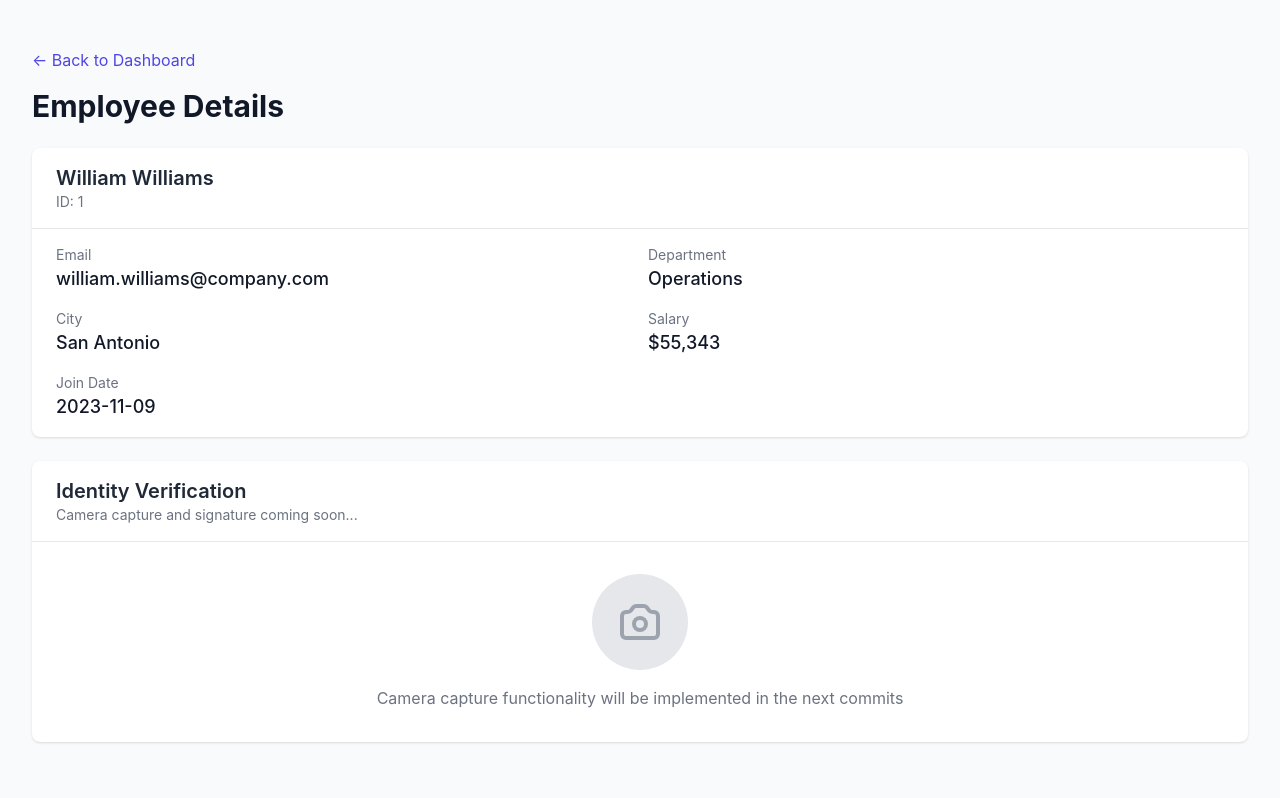
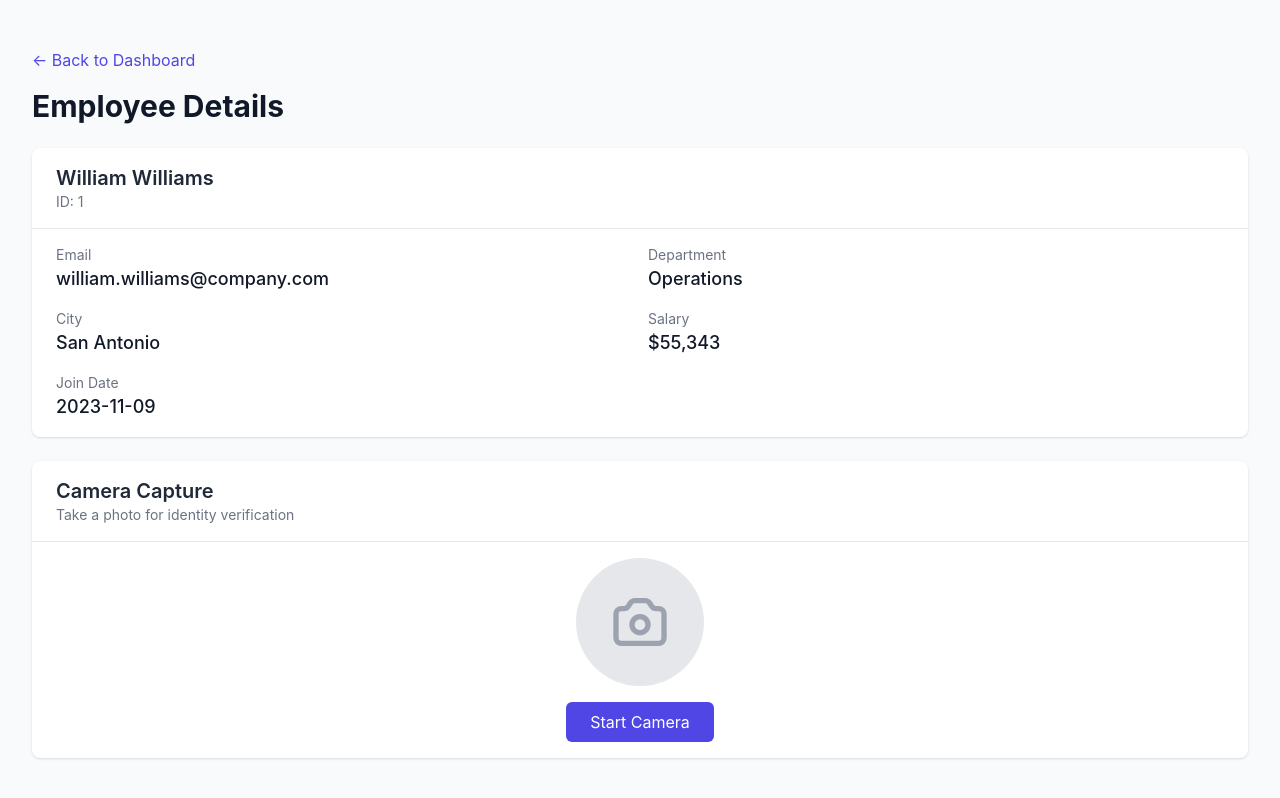
Before and after one commit to Sandruez/-Employee-Insights-Dashboard, a React (Create React App) app: page /details/1 in a window 1280 px wide. Shown: the top 798 px of the page. Built offline with nearby package versions, Linux system fonts and the light colour scheme; sample sign-in values are in the browser's storage.

Commit message:
implement camera access

```diff
--- /dev/null
+++ b/src/components/CameraCapture.jsx
@@ -0,0 +1,125 @@
+import React, { useState, useRef, useEffect } from 'react';
+
+function CameraCapture({ onPhotoCapture }) {
+  const [stream, setStream] = useState(null);
+  const [error, setError] = useState(null);
+  const [isCameraActive, setIsCameraActive] = useState(false);
+  const videoRef = useRef(null);
+
+  useEffect(() => {
+    return () => {
+      // Cleanup stream when component unmounts
+      if (stream) {
+        stream.getTracks().forEach(track => track.stop());
+      }
+    };
+  }, [stream]);
+
+  const startCamera = async () => {
+    try {
+      setError(null);
+      const mediaStream = await navigator.mediaDevices.getUserMedia({
+        video: {
+          width: { ideal: 640 },
+          height: { ideal: 480 }
+        }
+      });
+
+      setStream(mediaStream);
+      if (videoRef.current) {
+        videoRef.current.srcObject = mediaStream;
+      }
+      setIsCameraActive(true);
+    } catch (err) {
+      console.error('Camera access denied', err);
+      setError('Camera access denied. Please allow camera permissions.');
+      setIsCameraActive(false);
+    }
+  };
+
+  const stopCamera = () => {
+    if (stream) {
+      stream.getTracks().forEach(track => track.stop());
+      setStream(null);
+      setIsCameraActive(false);
+    }
+  };
+
+  const capturePhoto = () => {
+    if (videoRef.current && onPhotoCapture) {
+      const canvas = document.createElement('canvas');
+      canvas.width = videoRef.current.videoWidth;
+      canvas.height = videoRef.current.videoHeight;
+      const ctx = canvas.getContext('2d');
+      ctx.drawImage(videoRef.current, 0, 0);
+
+      const imageData = canvas.toDataURL('image/jpeg');
+      onPhotoCapture(imageData);
+    }
+  };
+
+  return (
+    <div className="bg-white shadow rounded-lg">
+      <div className="px-6 py-4 border-b border-gray-200">
+        <h2 className="text-xl font-semibold text-gray-800">Camera Capture</h2>
+        <p className="text-sm text-gray-500">Take a photo for identity verification</p>
+      </div>
+
+      <div className="px-6 py-4">
+        {error && (
+          <div className="mb-4 p-3 bg-red-50 border border-red-200 rounded-md">
+            <p className="text-sm text-red-600">{error}</p>
+          </div>
+        )}
+
+        {!isCameraActive ? (
+          <div className="text-center">
+            <div className="mb-4">
+              <div className="w-32 h-32 bg-gray-200 rounded-full mx-auto flex items-center justify-center">
+                <svg className="w-16 h-16 text-gray-400" fill="none" stroke="currentColor" viewBox="0 0 24 24">
+                  <path strokeLinecap="round" strokeLinejoin="round" strokeWidth={2} d="M3 9a2 2 0 012-2h.93a2 2 0 001.664-.89l.812-1.22A2 2 0 0110.07 4h3.86a2 2 0 011.664.89l.812 1.22A2 2 0 0018.07 7H19a2 2 0 012 2v9a2 2 0 01-2 2H5a2 2 0 01-2-2V9z" />
+                  <path strokeLinecap="round" strokeLinejoin="round" strokeWidth={2} d="M15 13a3 3 0 11-6 0 3 3 0 016 0z" />
+                </svg>
+              </div>
+            </div>
+            <button
+              onClick={startCamera}
+              className="px-6 py-2 bg-indigo-600 text-white rounded-md hover:bg-indigo-700 focus:outline-none focus:ring-2 focus:ring-indigo-500"
+            >
+              Start Camera
+            </button>
+          </div>
+        ) : (
+          <div>
+            <div className="mb-4">
+              <video
+                ref={videoRef}
+                autoPlay
+                playsInline
+                className="w-full rounded-lg border border-gray-300"
+                style={{ maxWidth: '640px', margin: '0 auto', display: 'block' }}
+              />
+            </div>
+
+            <div className="flex justify-center space-x-4">
+              <button
+                onClick={capturePhoto}
+                className="px-6 py-2 bg-green-600 text-white rounded-md hover:bg-green-700 focus:outline-none focus:ring-2 focus:ring-green-500"
+              >
+                📸 Capture Photo
+              </button>
+              <button
+                onClick={stopCamera}
+                className="px-6 py-2 bg-red-600 text-white rounded-md hover:bg-red-700 focus:outline-none focus:ring-2 focus:ring-red-500"
+              >
+                Stop Camera
+              </button>
+            </div>
+          </div>
+        )}
+      </div>
+    </div>
+  );
+}
+
+export default CameraCapture;
--- a/src/components/Details.jsx
+++ b/src/components/Details.jsx
@@ -1,6 +1,7 @@
 import React, { useState, useEffect } from 'react';
 import { useParams, useNavigate } from 'react-router-dom';
 import { fetchEmployeeById } from '../services/api';
+import CameraCapture from './CameraCapture';
 
 function Details() {
   const { id } = useParams();
@@ -8,6 +9,12 @@ function Details() {
   const [employee, setEmployee] = useState(null);
   const [loading, setLoading] = useState(true);
   const [error, setError] = useState(null);
+  const [capturedPhoto, setCapturedPhoto] = useState(null);
+
+  const handlePhotoCapture = (imageData) => {
+    setCapturedPhoto(imageData);
+    console.log('Photo captured:', imageData.substring(0, 50) + '...');
+  };
 
   useEffect(() => {
     const loadEmployee = async () => {
@@ -105,24 +112,28 @@ function Details() {
             </div>
           </div>
 
-          {/* Camera Section - Coming Soon */}
-          <div className="bg-white shadow rounded-lg">
-            <div className="px-6 py-4 border-b border-gray-200">
-              <h2 className="text-xl font-semibold text-gray-800">Identity Verification</h2>
-              <p className="text-sm text-gray-500">Camera capture and signature coming soon...</p>
+          {/* Camera Section */}
+          <CameraCapture onPhotoCapture={handlePhotoCapture} />
+
+          {capturedPhoto && (
+            <div className="bg-white shadow rounded-lg mt-6">
+              <div className="px-6 py-4 border-b border-gray-200">
+                <h2 className="text-xl font-semibold text-gray-800">Captured Photo</h2>
+                <p className="text-sm text-gray-500">Photo captured successfully</p>
+              </div>
+              <div className="px-6 py-4">
+                <img
+                  src={capturedPhoto}
+                  alt="Captured"
+                  className="w-full rounded-lg border border-gray-300"
+                  style={{ maxWidth: '400px', margin: '0 auto', display: 'block' }}
+                />
+                <p className="text-center text-sm text-gray-500 mt-2">
+                  Signature capture coming next...
+                </p>
+              </div>
             </div>
-            <div className="px-6 py-8 text-center text-gray-500">
-              <div className="mb-4">
-                <div className="w-24 h-24 bg-gray-200 rounded-full mx-auto flex items-center justify-center">
-                  <svg className="w-12 h-12 text-gray-400" fill="none" stroke="currentColor" viewBox="0 0 24 24">
-                    <path strokeLinecap="round" strokeLinejoin="round" strokeWidth={2} d="M3 9a2 2 0 012-2h.93a2 2 0 001.664-.89l.812-1.22A2 2 0 0110.07 4h3.86a2 2 0 011.664.89l.812 1.22A2 2 0 0018.07 7H19a2 2 0 012 2v9a2 2 0 01-2 2H5a2 2 0 01-2-2V9z" />
-                    <path strokeLinecap="round" strokeLinejoin="round" strokeWidth={2} d="M15 13a3 3 0 11-6 0 3 3 0 016 0z" />
-                  </svg>
-                </div>
-              </div>
-              <p>Camera capture functionality will be implemented in the next commits</p>
-            </div>
-          </div>
+          )}
         </div>
       </div>
     </div>
```
